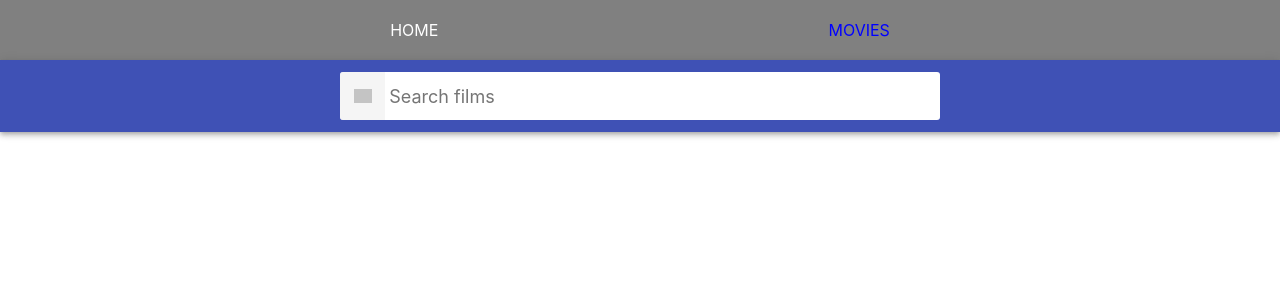
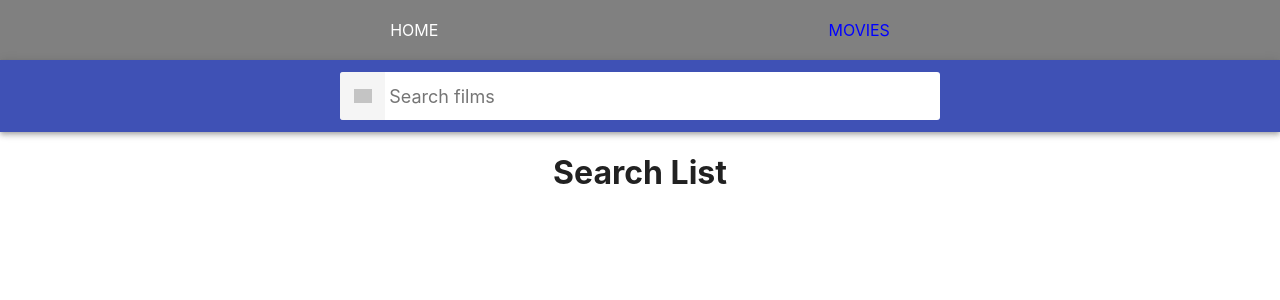
Before and after one commit to kyluk5/goit-react-hw-04-movies, a React (Create React App) app: page /movies in a window 1280 px wide. Shown: the top 300 px of the page. Built offline with nearby package versions, Linux system fonts and the light colour scheme; grey boxes are pictures that could not be loaded.

Commit message:
done without loader

```diff
--- a/src/containers/Movies/Movies.js
+++ b/src/containers/Movies/Movies.js
@@ -1,6 +1,6 @@
 import React, { useState } from "react";
 import { searchFilm } from "../../helpers/rejuest";
-// import FilmList from "../../components/FilmList/FilmList";
+import FilmList from "../../components/FilmList/FilmList";
 import "./Movies.css";
 
 const Movies = () => {
@@ -39,7 +39,7 @@ const Movies = () => {
           />
         </form>
       </div>
-      {/* <FilmList result={result} /> */}
+      <FilmList films={result} />
     </>
   );
 };
```
